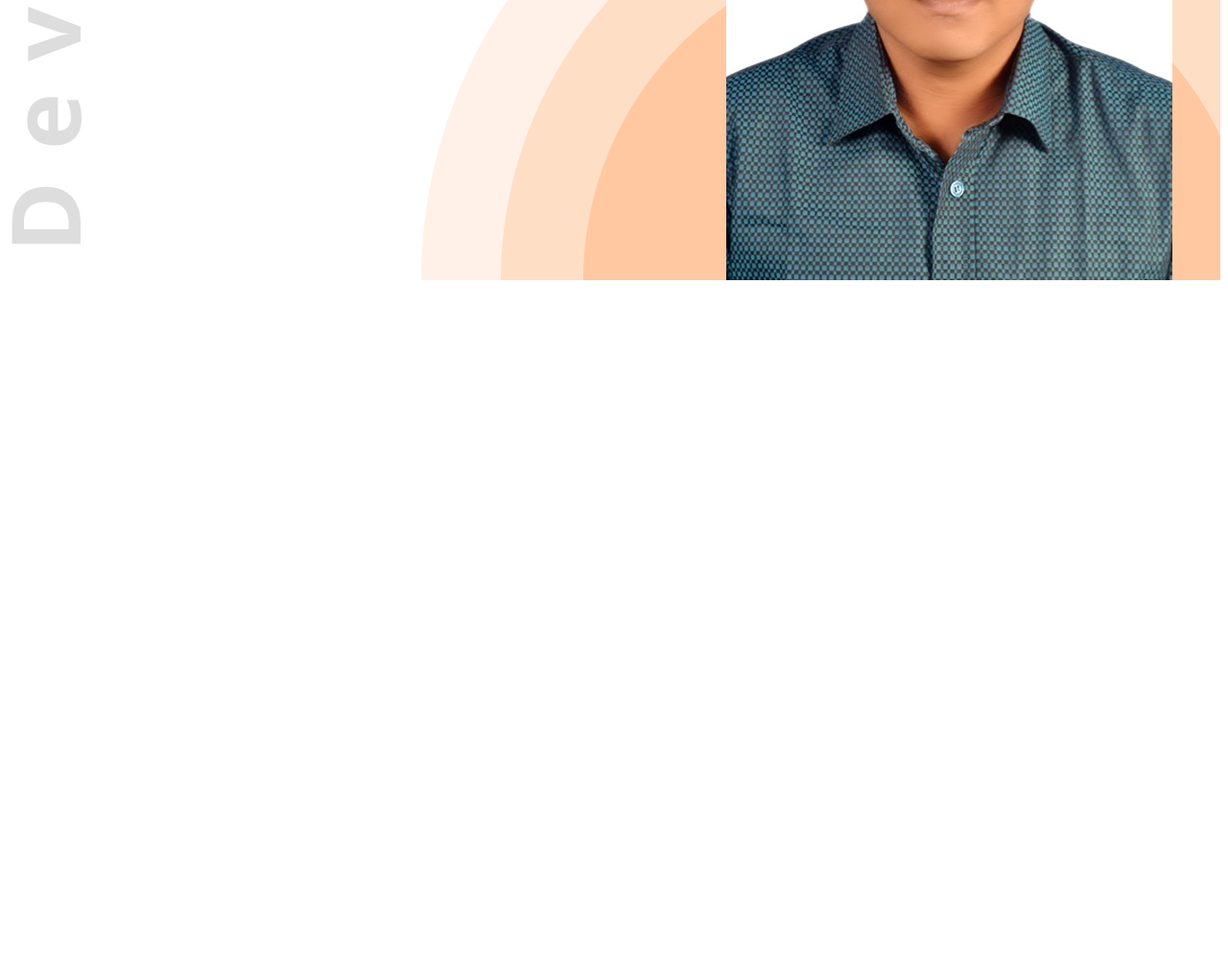
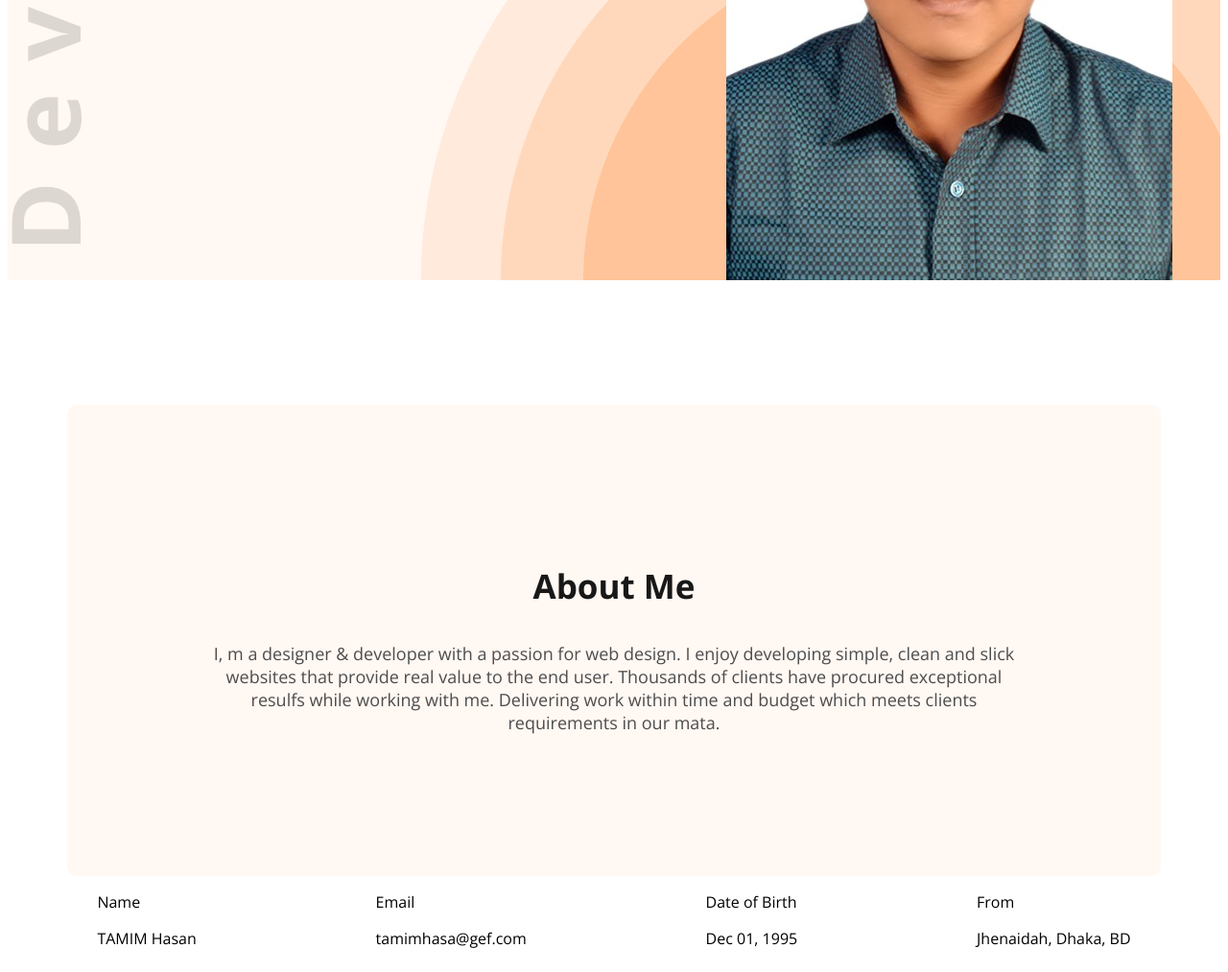
Before and after one commit to tamimhasanm/portfolio-resume-project, a plain HTML site: page index.html in a window 1280 px wide. Shown: the part 559-1572 px from the top of the page at 96% size. Before the commit the page ends 859 px from the top, so only its background shows below. Drawn offline with nearby package versions, Linux system fonts and the light colour scheme.

Commit message:
Added bod,  about section with details

```diff
--- a/Styles/portfolio.css
+++ b/Styles/portfolio.css
@@ -7,6 +7,10 @@
 
 
 /*shared style*/
+.secondary-bg{
+    background-color: #FFF8F3;
+
+}
 .text-primary{
     color: #FD6E0A;
 }
@@ -23,6 +27,18 @@
     padding: 15px 30px ;
     border: none;
 
+
+}
+
+.section-title{
+    font-size: 35px;
+    font-weight: bold;
+    color: #181818;
+}
+
+.section-description{
+    font-size: 18px;
+    color: #4e4c4c;
 
 }
 
@@ -67,6 +83,7 @@ nav li a{
 
 /*banner styles*/
 .banner{
+
     display: flex;
     justify-content: space-between;
     margin: 0 50px 0 200px ;
@@ -87,3 +104,21 @@ nav li a{
 .banner-content{
     max-width: 580px;
 }
+
+/* main style */
+main{
+    max-width: 1140px;
+    margin: 0 auto;
+}
+
+/*about styles*/
+.about{
+    border-radius: 10px;
+    padding: 130px 150px;
+    text-align: center;
+    margin-top: 130px;
+}
+.about-items{
+    display: flex;
+    justify-content: space-around;
+}
--- a/index.html
+++ b/index.html
@@ -10,7 +10,7 @@
     <link rel="stylesheet" href="Styles/portfolio.css">
 </head>
 <body class="open-sans-normal">
-    <header class="header">
+    <header class="header secondary-bg">
         <nav>
             <h3 class="nav-title">Tam<span class="text-primary">i</span>m</h3>
             <ul>
@@ -33,5 +33,36 @@
             <img class="banner-pro-pic" src="Images/DSC_6412 copy (1)-Photoroom.jpg" alt="">
         </div>
     </header>
+    <main>
+        <section class="about secondary-bg">
+            <h3 class="section-title">About Me</h3>
+            <p class="section-description">I, m a designer & developer with a passion for web design. I enjoy developing simple, clean and slick websites that provide real value to the end user. Thousands of clients have procured exceptional resulfs while working with me. Delivering work within time and budget which meets clients requirements in our mata.
+            </p>
+
+        </section>
+    </main>
+    <div class="about-items">
+        <!-- .about-item*4>p.item-title+item description -->
+
+        <div class="about-item">
+            <p class="item-title">Name</p>
+            <p class="item-description">TAMIM Hasan</p>
+        </div>
+        <div class="about-item">
+            <p class="item-title">Email</p>
+            <p class="item-description">tamimhasa@gef.com</p>
+        </div>
+        <div class="about-item">
+            <p class="item-title">Date of Birth</p>
+            <p class="item-description">Dec 01, 1995</p>
+        </div>
+        <div class="about-item">
+            <p class="item-title">From</p>
+            <p class="item-description">Jhenaidah, Dhaka, BD</p>
+        </div>
+
+
+
+        </div>
 </body>
 </html>
```
